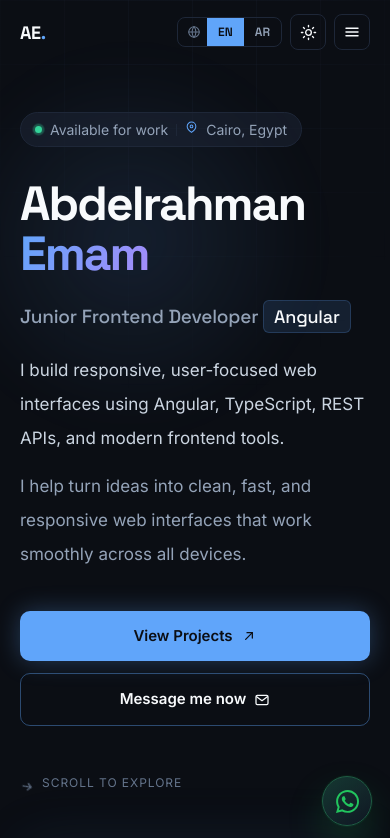
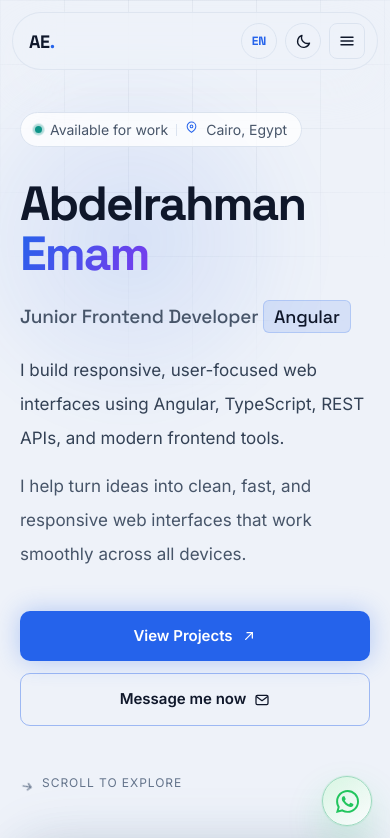
Before and after one commit to Abdelrahman-Tamer/MyPortfolio, an Angular app: page / in a window 390 px wide. Shown: the top 838 px of the page. Built offline with nearby package versions, Linux system fonts and the light colour scheme.

Commit message:
Polish navbar capsule and default theme

```diff
--- a/src/app/core/services/language.service.ts
+++ b/src/app/core/services/language.service.ts
@@ -3,7 +3,7 @@ import { computed, Service, signal } from '@angular/core';
 export type Language = 'en' | 'ar';
 export type TextDirection = 'ltr' | 'rtl';
 
-const LANGUAGE_STORAGE_KEY = 'portfolio-language';
+const LANGUAGE_STORAGE_KEY = 'portfolio-language-v2';
 const DEFAULT_LANGUAGE: Language = 'en';
 
 @Service()
--- a/src/app/core/services/theme.service.ts
+++ b/src/app/core/services/theme.service.ts
@@ -2,8 +2,8 @@ import { computed, Service, signal } from '@angular/core';
 
 export type Theme = 'dark' | 'light';
 
-const THEME_STORAGE_KEY = 'portfolio-theme';
-const DEFAULT_THEME: Theme = 'dark';
+const THEME_STORAGE_KEY = 'portfolio-theme-v2';
+const DEFAULT_THEME: Theme = 'light';
 
 @Service()
 export class ThemeService {
--- a/src/app/pages/portfolio/sections/navbar/navbar.css
+++ b/src/app/pages/portfolio/sections/navbar/navbar.css
@@ -4,35 +4,39 @@
 
 .figma-nav {
   position: fixed;
-  inset: 0 0 auto;
+  inset: 18px 0 auto;
   z-index: 50;
-  border-bottom: 1px solid transparent;
-  background-color: transparent;
   color: var(--text);
-  transition:
-    background-color var(--duration-normal) var(--ease-out),
-    border-color var(--duration-normal) var(--ease-out),
-    backdrop-filter var(--duration-normal) var(--ease-out);
-}
-
-.figma-nav.is-solid {
-  border-bottom-color: var(--border);
-  background-color: var(--nav-bg);
-  backdrop-filter: blur(16px);
-}
-
-.container {
-  max-width: 1200px;
-  margin: 0 auto;
-  padding: 0 40px;
+  pointer-events: none;
 }
 
 .figma-nav-inner {
   display: flex;
+  width: 80vw;
+  max-width: 1120px;
+  margin: 0 auto;
   height: 64px;
   align-items: center;
   justify-content: space-between;
   gap: 16px;
+  border: 1px solid color-mix(in srgb, var(--border) 86%, transparent);
+  border-radius: 999px;
+  background: color-mix(in srgb, var(--nav-bg) 88%, transparent);
+  box-shadow: 0 18px 48px color-mix(in srgb, var(--bg) 24%, transparent);
+  padding: 0 16px 0 22px;
+  pointer-events: auto;
+  backdrop-filter: blur(18px);
+  transition:
+    border-color var(--duration-normal) var(--ease-out),
+    background-color var(--duration-normal) var(--ease-out),
+    box-shadow var(--duration-normal) var(--ease-out),
+    transform var(--duration-normal) var(--ease-out);
+}
+
+.figma-nav.is-solid .figma-nav-inner {
+  border-color: color-mix(in srgb, var(--accent) 18%, var(--border));
+  background: color-mix(in srgb, var(--nav-bg) 94%, transparent);
+  box-shadow: 0 22px 60px color-mix(in srgb, var(--bg) 34%, transparent);
 }
 
 .figma-logo {
@@ -96,42 +100,7 @@
   margin: 0 8px;
 }
 
-.language-switch {
-  display: flex;
-  align-items: center;
-  overflow: hidden;
-  border: 1px solid var(--border);
-  border-radius: 8px;
-}
-
-.language-switch-icon {
-  display: inline-flex;
-  align-items: center;
-  justify-content: center;
-  padding-inline: 9px 6px;
-  color: var(--faint);
-}
-
-.language-switch button {
-  border: none;
-  background: transparent;
-  color: var(--muted);
-  cursor: pointer;
-  font-family: "Space Grotesk", sans-serif;
-  font-size: 12px;
-  font-weight: 600;
-  padding: 5px 11px;
-  transition:
-    background-color var(--duration-fast) var(--ease-out),
-    color var(--duration-fast) var(--ease-out),
-    transform var(--duration-fast) var(--ease-out);
-}
-
-.language-switch button.is-active {
-  background: var(--accent);
-  color: var(--on-accent);
-}
-
+.language-orb-button,
 .theme-icon-button,
 .nav-burger {
   display: flex;
@@ -140,7 +109,7 @@
   align-items: center;
   justify-content: center;
   border: 1px solid var(--border);
-  border-radius: 8px;
+  border-radius: 50%;
   background: transparent;
   color: var(--text);
   cursor: pointer;
@@ -152,16 +121,25 @@
     transform var(--duration-fast) var(--ease-out);
 }
 
+.language-orb-button {
+  color: var(--accent);
+  font-family: "Space Grotesk", "IBM Plex Sans Arabic", sans-serif;
+  font-size: 12px;
+  font-weight: 700;
+}
+
 .theme-icon-button:hover,
-.nav-burger:hover {
+.nav-burger:hover,
+.language-orb-button:hover {
   border-color: var(--accent);
+  background: color-mix(in srgb, var(--accent) 8%, transparent);
 }
 
 .theme-icon-button:active,
 .nav-burger:active,
 .figma-nav-link:active,
 .mobile-nav-link:active,
-.language-switch button:active {
+.language-orb-button:active {
   transform: scale(0.97);
 }
 
@@ -174,12 +152,17 @@
 
 .nav-burger {
   display: none;
+  border-radius: 8px;
 }
 
 .nav-mobile-panel {
+  width: min(80vw, 1120px);
+  margin: 10px auto 0;
   overflow: hidden;
-  border-top: 1px solid var(--border);
-  background: var(--menu-bg);
+  border: 1px solid var(--border);
+  border-radius: 24px;
+  background: color-mix(in srgb, var(--menu-bg) 94%, transparent);
+  pointer-events: auto;
   backdrop-filter: blur(16px);
 }
 
@@ -187,7 +170,7 @@
   display: flex;
   flex-direction: column;
   gap: 4px;
-  padding-block: 12px 20px;
+  padding: 12px 20px 20px;
 }
 
 .mobile-nav-link {
@@ -212,6 +195,21 @@
 }
 
 @media (max-width: 768px) {
+  .figma-nav {
+    inset-block-start: 12px;
+  }
+
+  .figma-nav-inner,
+  .nav-mobile-panel {
+    width: calc(100vw - 24px);
+    max-width: none;
+  }
+
+  .figma-nav-inner {
+    height: 58px;
+    padding-inline: 16px 12px;
+  }
+
   .nav-links {
     display: none;
   }
@@ -220,17 +218,3 @@
     display: flex;
   }
 }
-
-@media (max-width: 480px) {
-  .container {
-    padding-left: 20px;
-    padding-right: 20px;
-  }
-}
-
-@media (max-width: 360px) {
-  .container {
-    padding-left: 16px;
-    padding-right: 16px;
-  }
-}
--- a/src/app/pages/portfolio/sections/navbar/navbar.html
+++ b/src/app/pages/portfolio/sections/navbar/navbar.html
@@ -23,22 +23,14 @@
         <span class="nav-divider" aria-hidden="true"></span>
       </div>
 
-      <div class="language-switch" role="group" aria-label="Language">
-        <span class="language-switch-icon" aria-hidden="true">
-          <app-icon name="globe" [size]="14" />
-        </span>
-        @for (language of languages; track language) {
-          <button
-            type="button"
-            [class.is-active]="languageService.language() === language"
-            [attr.aria-pressed]="languageService.language() === language"
-            [attr.aria-label]="'Switch language to ' + language.toUpperCase()"
-            (click)="setLanguage(language)"
-          >
-            {{ language.toUpperCase() }}
-          </button>
-        }
-      </div>
+      <button
+        type="button"
+        class="language-orb-button"
+        [attr.aria-label]="languageToggleLabel()"
+        (click)="toggleLanguage()"
+      >
+        {{ languageToggleText() }}
+      </button>
 
       <button
         type="button"
--- a/src/app/pages/portfolio/sections/navbar/navbar.ts
+++ b/src/app/pages/portfolio/sections/navbar/navbar.ts
@@ -1,7 +1,6 @@
 import { afterNextRender, Component, computed, DestroyRef, inject, signal } from '@angular/core';
 import { portfolioData } from '../../../../core/data/portfolio.data';
 import { LanguageService } from '../../../../core/services/language.service';
-import { Language } from '../../../../core/services/language.service';
 import { ThemeService } from '../../../../core/services/theme.service';
 import { LocalizedText } from '../../../../core/models/portfolio.models';
 import { IconComponent } from '../../../../shared/components/icon/icon';
@@ -20,7 +19,10 @@ export class Navbar {
   protected readonly scrolled = signal(false);
   protected readonly activeSection = signal('');
   protected readonly navKeys = ['about', 'projects', 'skills', 'contact'];
-  protected readonly languages: readonly Language[] = ['en', 'ar'];
+  protected readonly languageToggleText = computed(() => (this.languageService.isArabic() ? 'ع' : 'EN'));
+  protected readonly languageToggleLabel = computed(() =>
+    this.languageService.isArabic() ? 'Switch language to English' : 'Switch language to Arabic',
+  );
 
   protected readonly navLinks = computed(() =>
     this.navKeys
@@ -68,8 +70,8 @@ export class Navbar {
     return value[this.languageService.language()];
   }
 
-  protected setLanguage(language: Language): void {
-    this.languageService.setLanguage(language);
+  protected toggleLanguage(): void {
+    this.languageService.toggleLanguage();
   }
 
   protected scrollTo(section: string, event?: Event): void {
--- a/src/index.html
+++ b/src/index.html
@@ -1,5 +1,5 @@
 <!doctype html>
-<html lang="en" dir="ltr" class="dark">
+<html lang="en" dir="ltr">
 <head>
   <meta charset="utf-8">
   <title>Abdelrahman Emam | Angular Frontend Developer</title>
```
